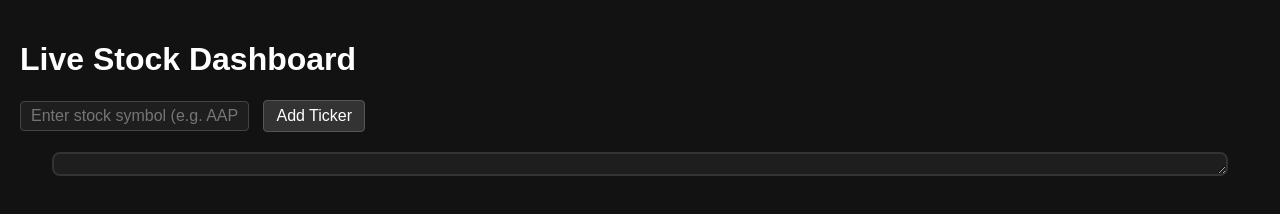
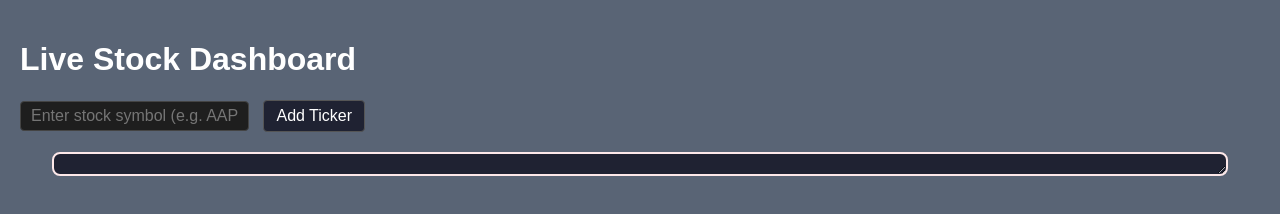
Before and after one commit to Renmoody/StockTracker, a plain HTML site: page index.html in a window 1280 px wide. Drawn offline with nearby package versions, Linux system fonts and the light colour scheme.

Commit message:
style updates

```diff
--- a/style.css
+++ b/style.css
@@ -1,6 +1,6 @@
 body {
   margin: 0;
-  background: #121212; /* Dark background */
+  background: #596475; /* Dark background */
   color: #ffffff;      /* White text */
   font-family: Arial, sans-serif;
 }
@@ -28,7 +28,7 @@ button {
   padding: 6px 12px;
   margin-left: 10px;
   font-size: 1rem;
-  background: #333;
+  background: #1F2232;
   color: #fff;
   border: 1px solid #555;
   border-radius: 4px;
@@ -57,8 +57,8 @@ button:hover {
   overflow: auto;
   gap: 20px;
   padding: 10px;
-  border: 2px solid #333;
-  background: #1e1e1e;
+  border: 2px solid #FDE8E9;
+  background: #1F2232;
   border-radius: 8px;
   width: 90vw;        /* 90% of the viewport width */
   max-width: 3200px;  /* but no wider than 1200px */
```
